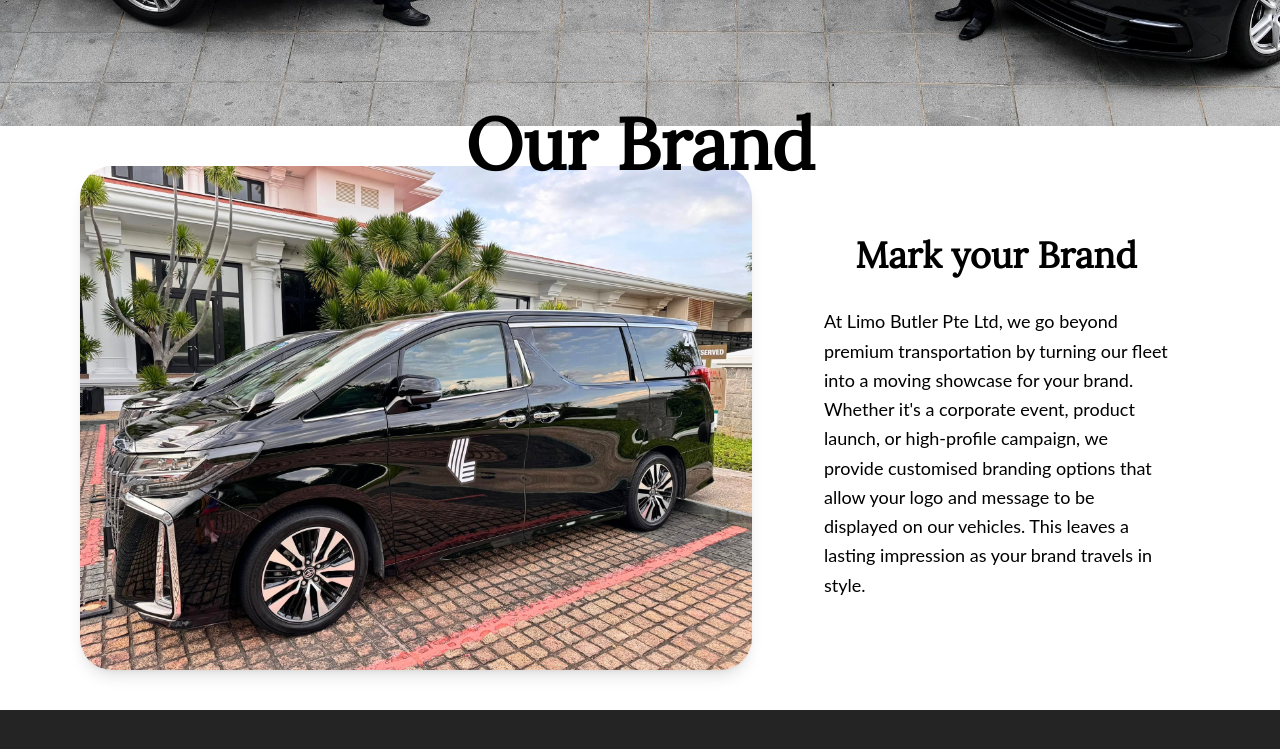
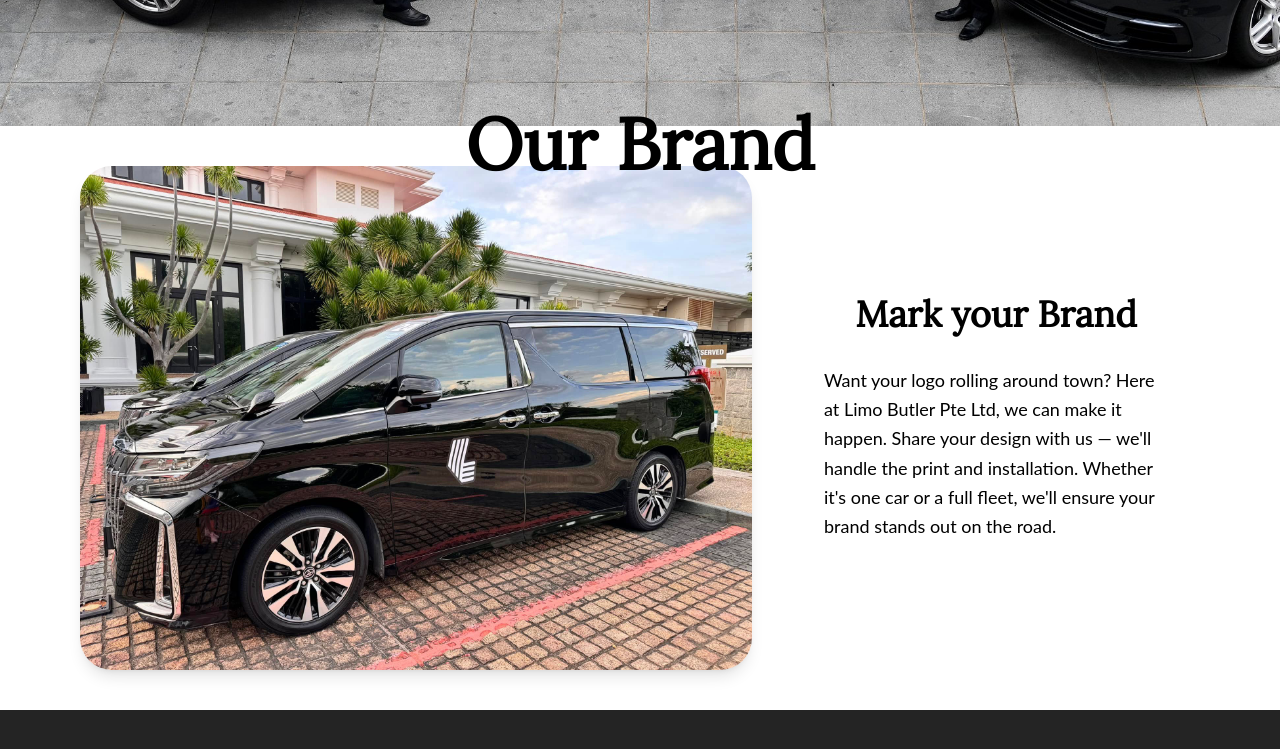
Before and after one commit to YeoBohShin/LB-main, a React (Vite) app: page /LB-main/branding in a window 1280 px wide. Shown: the part 546-1295 px from the top of the page. Built offline with nearby package versions, Linux system fonts and the light colour scheme.

Commit message:
Update Branding description

```diff
--- a/src/Branding/Branding.jsx
+++ b/src/Branding/Branding.jsx
@@ -23,11 +23,9 @@
         <div className="text-center">
           <h1 className="text-4xl font-semibold m-8 text-center">Mark your Brand</h1>
           <p className="text-lg m-8 max-w-3xl leading-relaxed text-left">
-            At Limo Butler Pte Ltd, we go beyond premium transportation by turning our
-            fleet into a moving showcase for your brand. Whether it's a corporate event,
-            product launch, or high-profile campaign, we provide customised branding
-            options that allow your logo and message to be displayed on our
-            vehicles. This leaves a lasting impression as your brand travels in style.
+            Want your logo rolling around town? Here at Limo Butler Pte Ltd, we can make it happen.
+            Share your design with us — we'll handle the print and installation.
+            Whether it's one car or a full fleet, we'll ensure your brand stands out on the road.
           </p>
           </div>
       </div>
```
